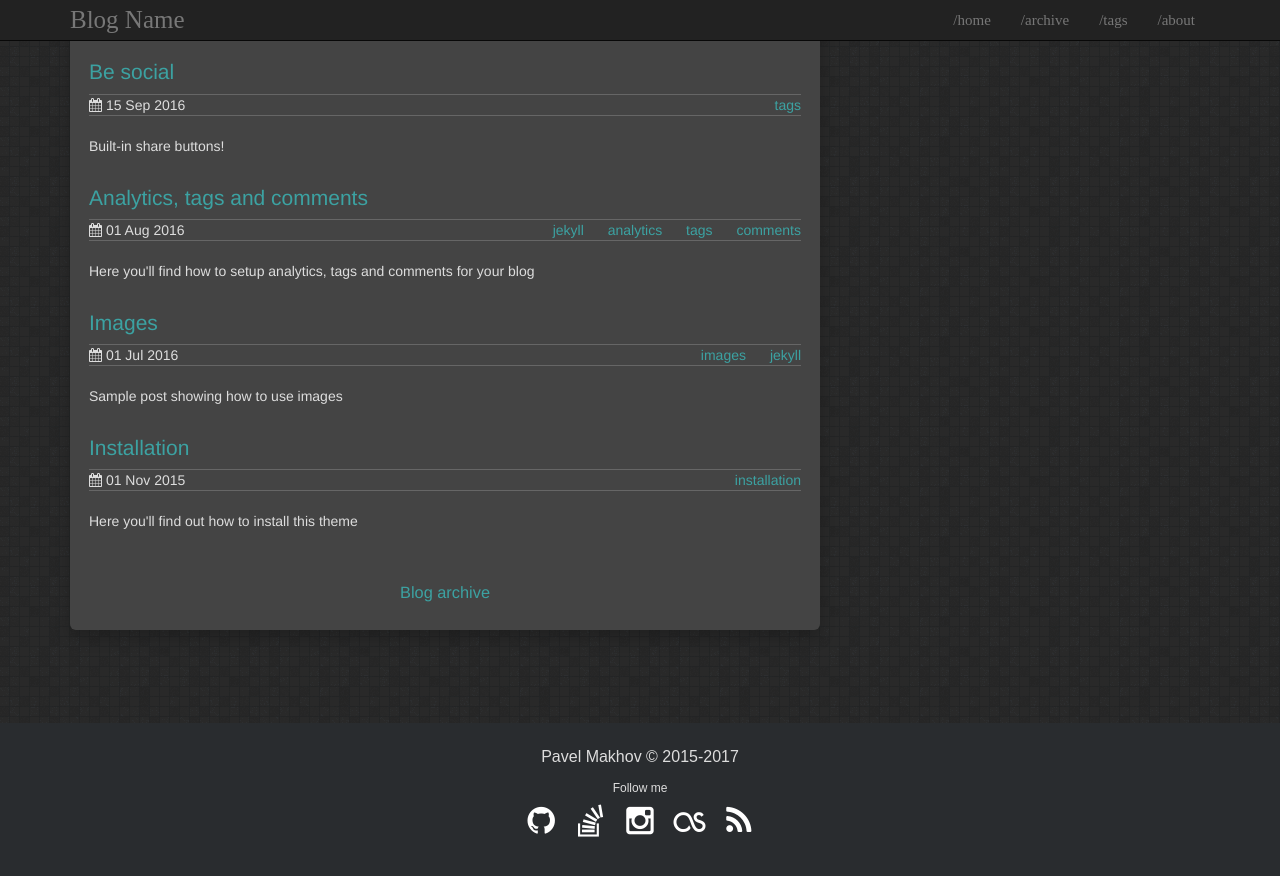
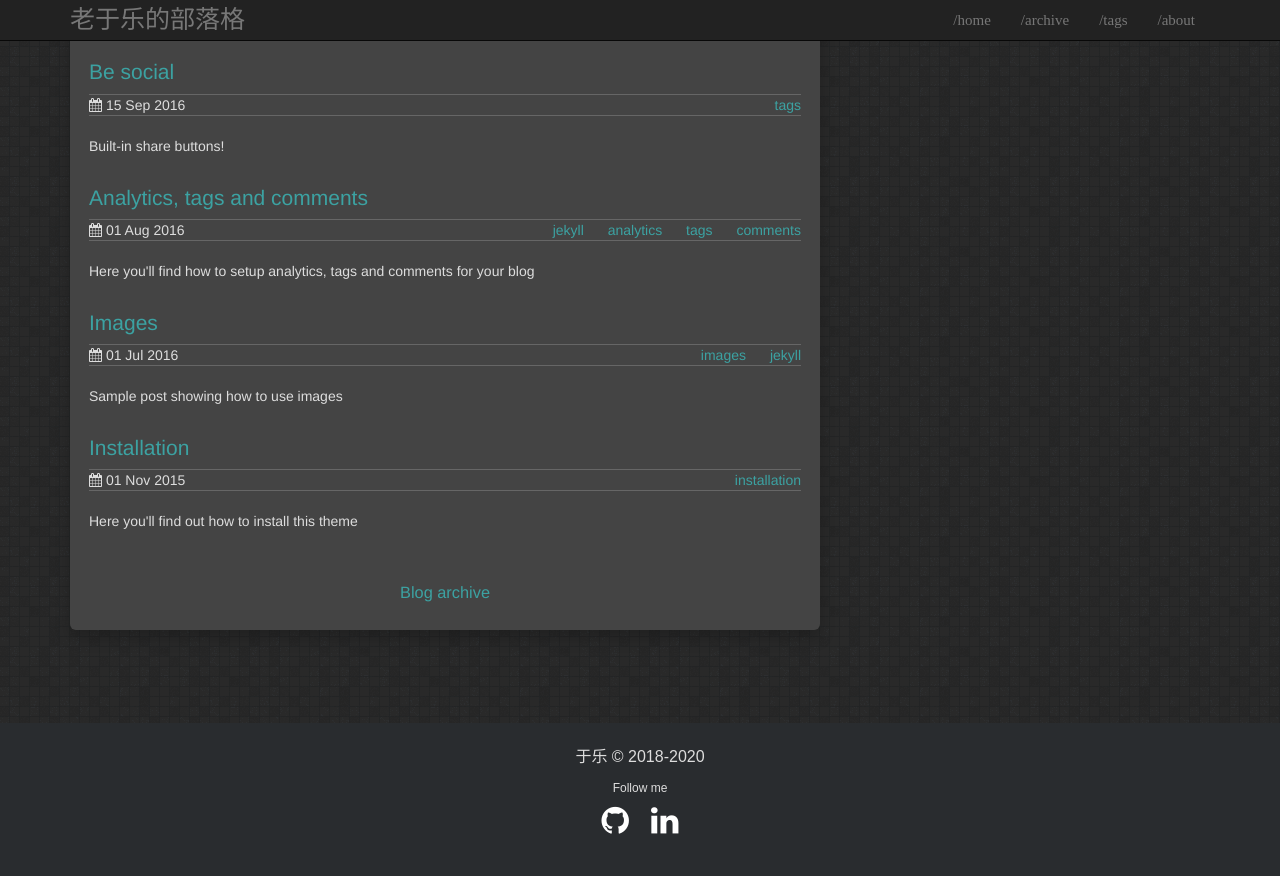
Before and after one commit to NameYule/nameyule.github.io, a Jekyll site: the page built from index.html, in a window 1280 px wide and 900 px high, scrolled down 694 px. Shown: the top 876 px of the window. Built offline with Jekyll 4.4.1, drawn with Linux system fonts in a browser that asks for light colours.

Commit message:
modify configure file

```diff
--- a/_config.yml
+++ b/_config.yml
@@ -1,44 +1,44 @@
 # Jekyll configuration
 
-name: Blog Name
-description: Software Developer
+name: 老于乐的部落格
+description: 随笔，学习笔记，读书笔记
 
 # Url is currently only used only for the RSS feed in feed.xml
-url: http://streetturtle.github.io
+url: http://nameyule.github.io
 #url: http://localhost:4000
 
 # For a project page here should be a project name. Otherwise (for user's/organization's page leave it empty)
-baseurl: '/jekyll-clean-dark'
+baseurl: ''
 
-author: Pavel Makhov
-copyright: 2015-2017
+author: 于乐
+copyright: 2018-2020
 
 share:
-  facebook: true
+  facebook: false
   twitter: true
   gplus: true
   linkedin: true
-  pinterest: true
+  pinterest: false
   email: true
 
 social:
-  github: streetturtle
-  stackoverflow: ''
-  linkedin:
-  instagram: ''
-  lastfm: ''
-  rss: feed.xml
+  github: nameyule
+ # stackoverflow: ''
+  linkedin: 'http://www.linkedin.com/in/erichurrah/'
+ # instagram: ''
+ # lastfm: ''
+ # rss: feed.xml
 
 # Google Analytics key, leave blank to ignore
 google_analytics_key:
 # Yandex metrica (https://metrica.yandex.com/) leave blank to ignore or put true to use
-yandex_metrica:
+yandex_metrica: true
 
 
 # Set this to your disqus shortname to enable comments. Note that the 'comments'
 # setting below must also be true. Individual posts can override 'comments' to
 # disable on a post-by-post basis
-disqus: streetturtle
+disqus:
 comments: false
 
 permalink: /:year/:month/:title
```
